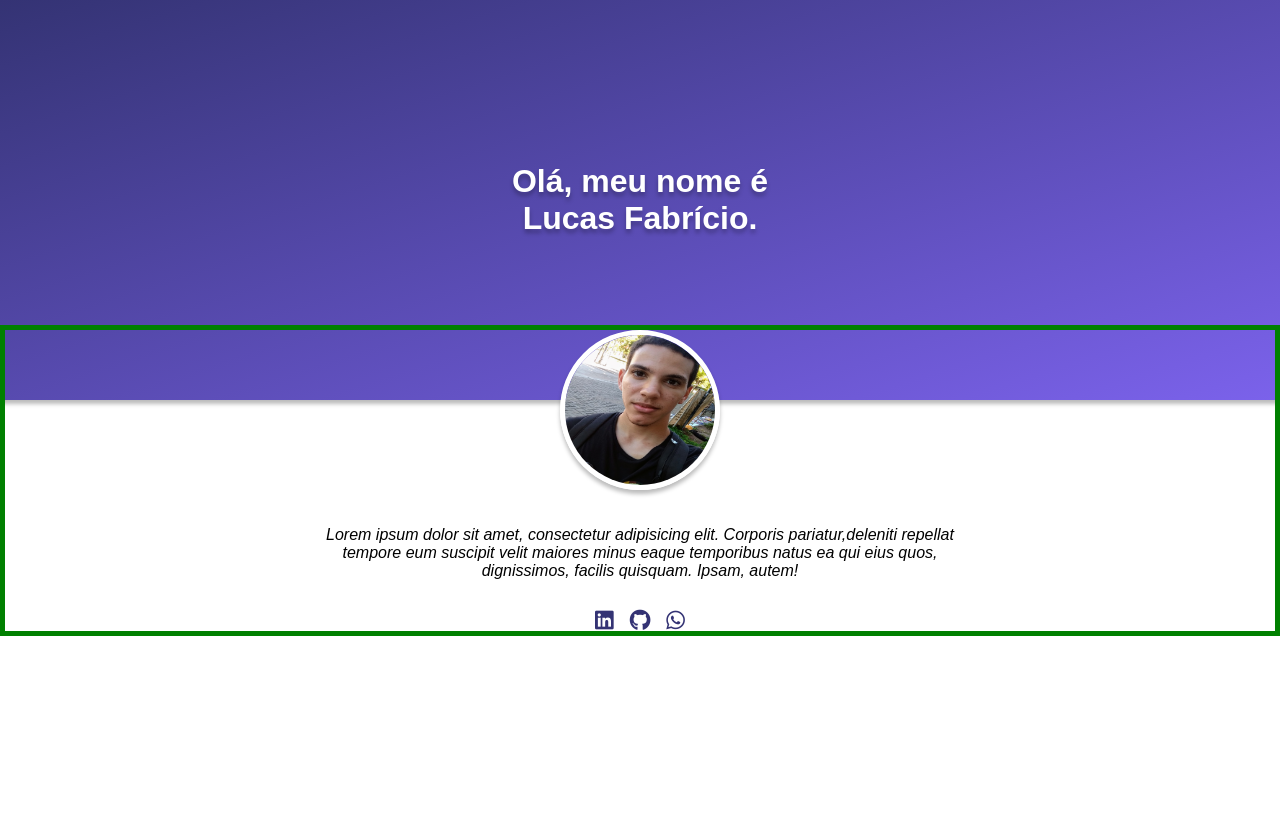
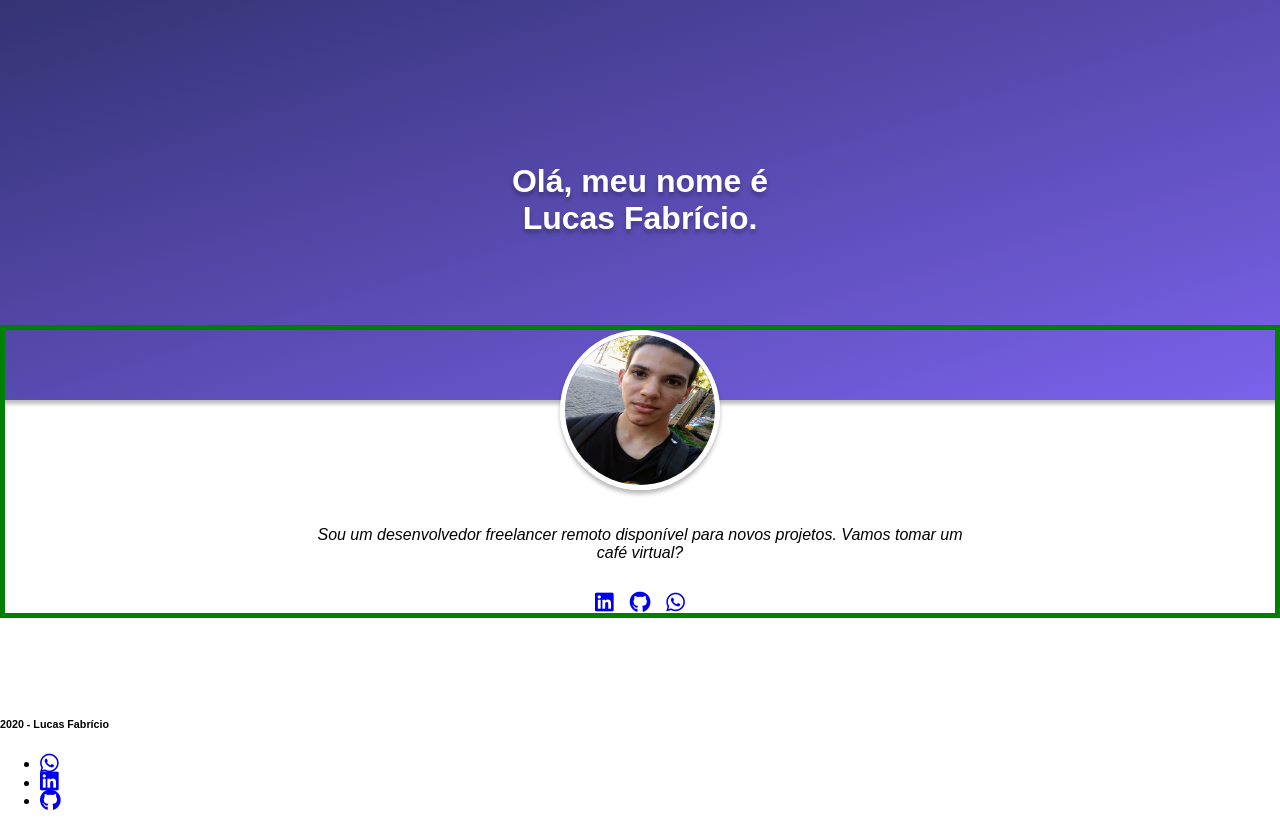
Before and after one commit to lcsfabricio/portfolio-page, a plain HTML site: page index.html in a window 1280 px wide. Before the commit the page ends 800 px from the top, so only its background shows below. Drawn offline with Linux system fonts and the light colour scheme.

Commit message:
feat(html): footer added

```diff
--- a/index.html
+++ b/index.html
@@ -18,14 +18,36 @@
     <section class="introduction">
 
         <img class="introduction__avatar" src="lucas.jpg" alt="Lucas Fabrício"/>
-        <p class="introduction__copy"> Lorem ipsum dolor sit amet, consectetur adipisicing elit. Corporis pariatur,deleniti repellat tempore eum suscipit velit maiores minus eaque temporibus natus ea qui eius quos, dignissimos, facilis quisquam. Ipsam, autem!
+        <p class="introduction__copy">Sou um desenvolvedor freelancer remoto disponível para novos projetos. Vamos tomar um café virtual?
         </p>
+
         <ul class="introduction__links">
-            <li><i class="fab fa-linkedin fa-lg"></i></li>
-            <li><i class="fab fa-github fa-lg"></i><ky/li>
-            <li><i class="fab fa-whatsapp fa-lg"></i></li>
+            <li>
+                <a href="https://www.linkedin.com/in/lucas-borges-3910801b4/" target="https://api.whatsapp.com/send?phone=5571983131174&text=Oi%20Lucas%2C%20como%20vai%3F"><i class="fab fa-linkedin fa-lg"></i></a></li>
+                </li>
+            <li>
+                <a href="https://github.com/lcsfabricio" target="_blank"><i class="fab fa-github fa-lg"></i></a>
+            </li>
+
+            <li>
+                <a href="https://api.whatsapp.com/send?phone=5571983131174&text=Oi%20Lucas%2C%20como%20vai%3F" target="_blank"><i class="fab fa-whatsapp fa-lg"></i></a>
+            </li>
         </ul>
     </section>
+    <footer class="footer">
+        <h6>2020 - Lucas Fabrício</h6>
+        <ul class="footer__links">
+            <li>
+                <a href="https://api.whatsapp.com/send?phone=5571983131174&text=Oi%20Lucas%2C%20como%20vai%3F" target="_blank"><i class="fab fa-whatsapp fa-lg"></i></a>
+            </li>
+            <li>
+                <a href="https://www.linkedin.com/in/lucas-borges-3910801b4/" target="https://api.whatsapp.com/send?phone=5571983131174&text=Oi%20Lucas%2C%20como%20vai%3F"><i class="fab fa-linkedin fa-lg"></i></a></li>
+            </li>
+            <li>
+                <a href="https://github.com/lcsfabricio" target="_blank"><i class="fab fa-github fa-lg"></i></a>
+            </li>
 
+        </ul>
+    </footer>
 </body>
 </html>
```
